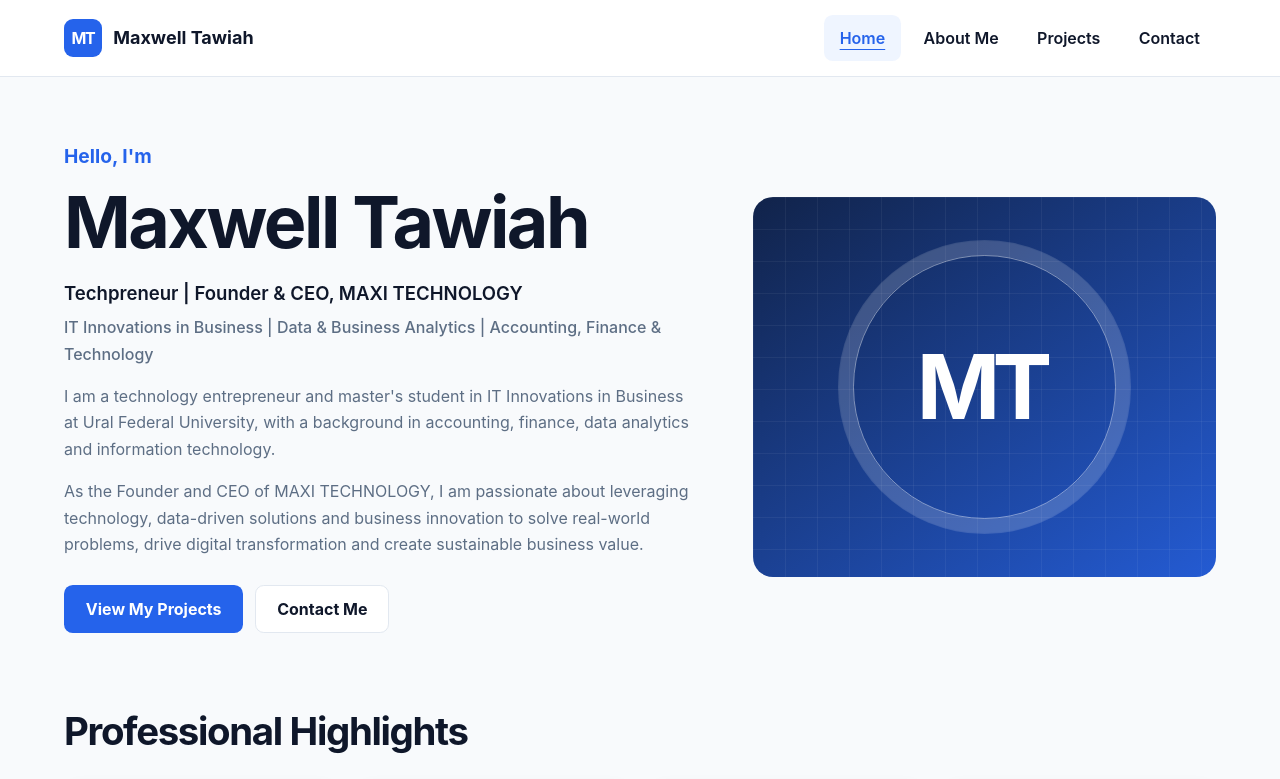
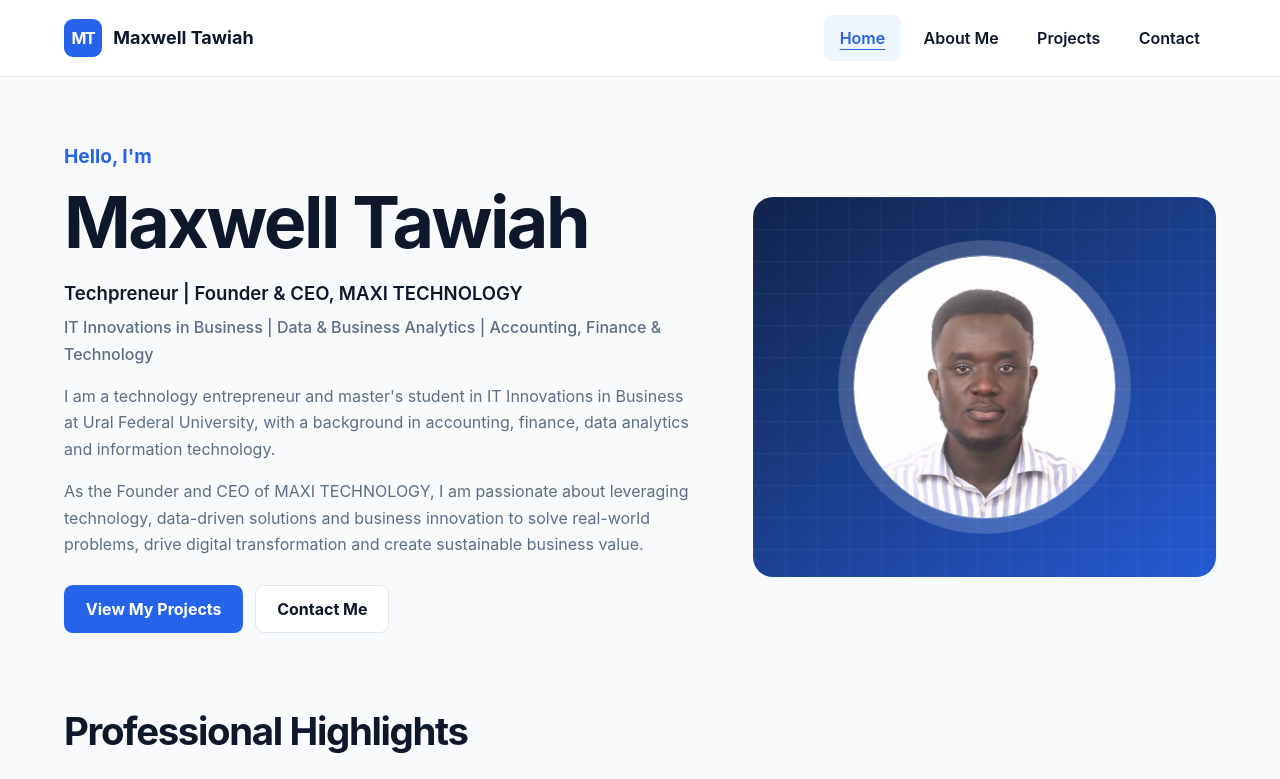
Before and after one commit to MaxiTechnology/Portfolio, a React (Vite) app: page / in a window 1280 px wide. Shown: the top 779 px of the page. Built offline with nearby package versions, Linux system fonts and the light colour scheme.

Commit message:
adjusted the image in the hero section of the landing page

```diff
--- a/src/pages/Home.jsx
+++ b/src/pages/Home.jsx
@@ -29,9 +29,11 @@ export default function Home() {
             <Link className="button secondary" to="/contact">Contact Me</Link>
           </div>
         </div>
-        {/* Replace this initials panel with a portrait from src/assets when available. */}
-        <div className="portrait" aria-hidden="true">
-          <span className="monogram">MT</span>
+        <div className="portrait">
+          <img
+            src={`${import.meta.env.BASE_URL}Maxi.jpeg`}
+            alt="Portrait of Maxwell Tawiah"
+          />
         </div>
       </section>
 
--- a/src/styles/home.css
+++ b/src/styles/home.css
@@ -2,9 +2,7 @@
 .greeting { margin: 0 0 0.6rem; color: var(--accent); font-size: 1.2rem; font-weight: 650; }
 .headline { color: var(--primary); font-weight: 600; font-size: clamp(1.1rem, 1.45vw, 1.35rem); line-height: 1.5; }
 
-/* The grid and circular border frame the initials without an image file. */
 .portrait {
-  position: relative;
   display: grid;
   place-items: center;
   overflow: hidden;
@@ -16,19 +14,15 @@
     linear-gradient(#ffffff0d 1px, transparent 1px), linear-gradient(145deg, #11234a, #245bd3);
   background-size: 32px 32px, 32px 32px, cover;
 }
-.monogram {
-  display: grid;
-  place-items: center;
+.portrait img {
+  display: block;
   width: 57%;
   aspect-ratio: 1;
+  object-fit: cover;
+  object-position: center 83%;
   border: 1px solid #ffffff73;
   border-radius: 50%;
   box-shadow: 0 0 0 14px #ffffff08, 0 0 0 15px #ffffff26;
-  color: white;
-  font-size: clamp(4rem, 7vw, 7rem);
-  font-weight: 750;
-  letter-spacing: -0.085em;
-  padding-right: 0.085em;
 }
 .highlight-grid { display: grid; grid-template-columns: repeat(4, minmax(0, 1fr)); gap: 1.25rem; margin-top: 1.6rem; }
 .interests { display: grid; grid-template-columns: 1fr 1fr; align-items: center; gap: 3rem; padding-top: 2.5rem; border-top: 1px solid var(--border); }
@@ -41,12 +35,11 @@
 @media (max-width: 768px) {
   .hero, .interests { grid-template-columns: 1fr; gap: 2rem; }
   .portrait { max-width: 32rem; justify-self: center; aspect-ratio: 1.8; }
-  .monogram { width: 36%; }
+  .portrait img { width: 36%; }
 }
 @media (max-width: 600px) {
   .highlight-grid { grid-template-columns: 1fr; }
 }
 @media (max-width: 480px) {
   .actions .button { flex: 1 1 auto; }
-  .monogram { font-size: 3.25rem; }
 }
```
Also changed, not shown: public/Maxi.jpeg (added), public/screen.png (added).
